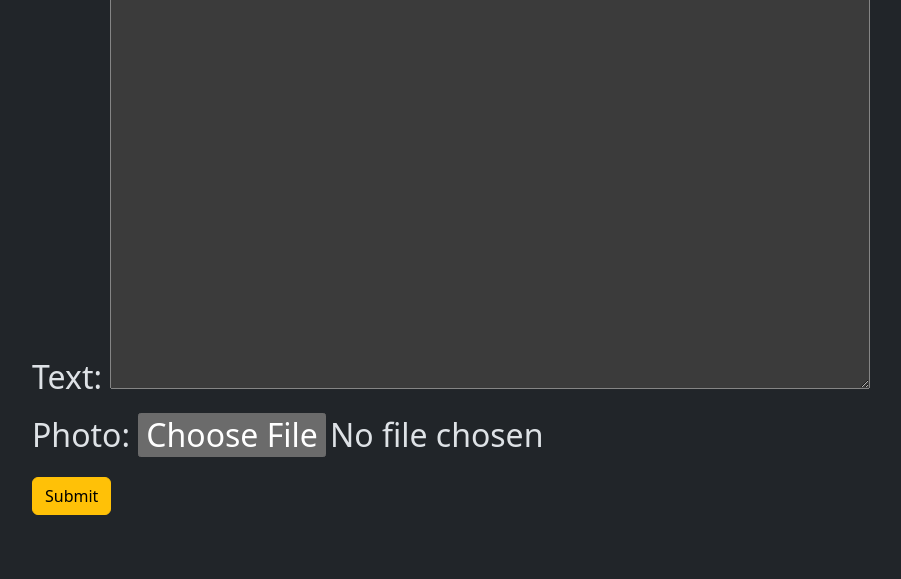
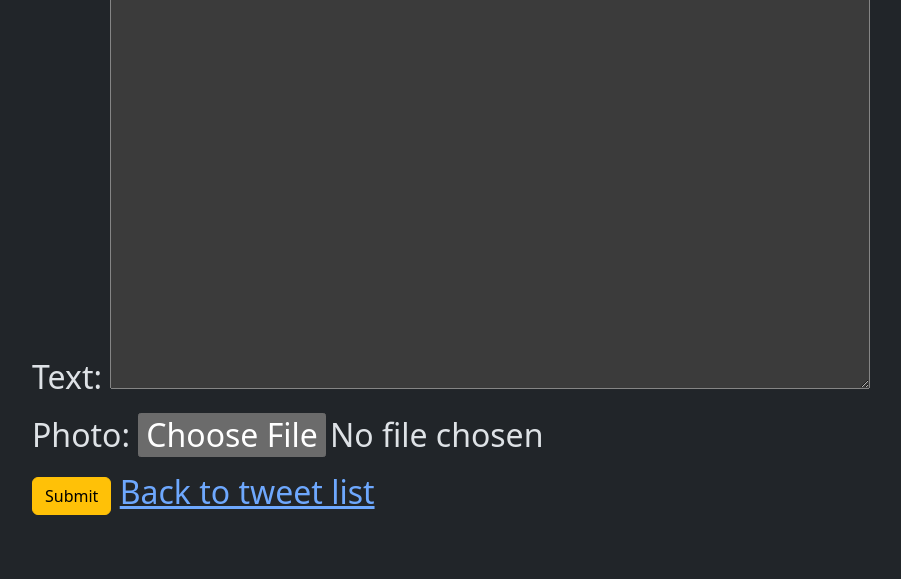
Before and after one commit to alamin40/tweet, a Django app: page /tweet/create/ in a window 1280 px wide. Shown: the part 175-754 px from the top of the page, without its empty margins (50-951 px from the left). Run offline with Django 5.2, Linux system fonts and the light colour scheme.

Commit message:
adding button

```diff
--- a/Story/tweet/templates/tweet_form.html
+++ b/Story/tweet/templates/tweet_form.html
@@ -17,6 +17,7 @@ Tweet
   <form method="post" enctype="multipart/form-data" class="form">{{ form.as_p }}
   </form>
   <button class="btn btn-warning" type="submit">Submit</button>
+  <a href="{% url 'tweet_list' %}">Back to tweet list</a>
 </h2>
 
 {% endblock %}
```
